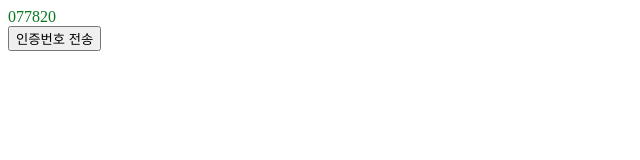
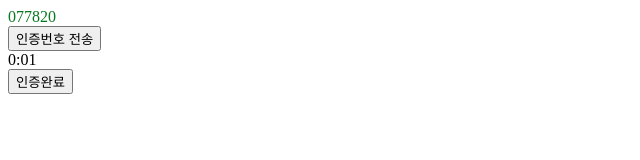
Before and after one commit to jongbinchoi/FrontEndStudy, a plain HTML site: page class/03-javascript/05-function.html in a window 1280 px wide. Both pictures are taken after a click on the button "인증번호 전송". Shown: the whole page, without its empty margins (0-640 px from the left). Drawn offline with Linux system fonts and the light colour scheme.

Commit message:
study : timer

```diff
--- a/class/03-javascript/05-function.html
+++ b/class/03-javascript/05-function.html
@@ -2,10 +2,12 @@
 <html lang="ko">
 	<head>
 		<title>Document</title>
-    <script src="./05-function.js"></script>
+		<script src="./06-timer.js"></script>
 	</head>
 	<body>
 		<div id="num">000000</div>
 		<button onclick="number()">인증번호 전송</button>
+		<div id="timer">3:00</div>
+		<button id="finish">인증완료</button>
 	</body>
 </html>
--- /dev/null
+++ b/class/03-javascript/06-timer.js
@@ -0,0 +1,18 @@
+let number = () => {
+	const token = String(Math.floor(Math.random() * 100000)).padStart(6, "0");
+	document.getElementById("num").innerText = token;
+	document.getElementById("num").style.color = "#" + token;
+
+	let time = 2;
+
+	setInterval(function () {
+		if (time >= 0) {
+			let min = Math.floor(time / 60); // 분 계산
+			let sec = String(time % 60).padStart(2, "0"); // 초 계산, 두 자리로 출력
+			document.getElementById("timer").innerText = `${min}:${sec}`; // 타이머 값 갱신
+			time -= 1; // 시간을 1초씩 감소
+		} else {
+			document.getElementById("finish").disabled = true; // 버튼 비활성화
+		}
+	}, 1000); // 1초 간격으로 실행
+};
```
Also changed, not shown: class/03-javascript/연습-05-var.js (+0 -15 lines), class/03-javascript/연습-06-timer.js (added, +41 -0 lines). Lines whose indentation alone changed are shown as unchanged.
